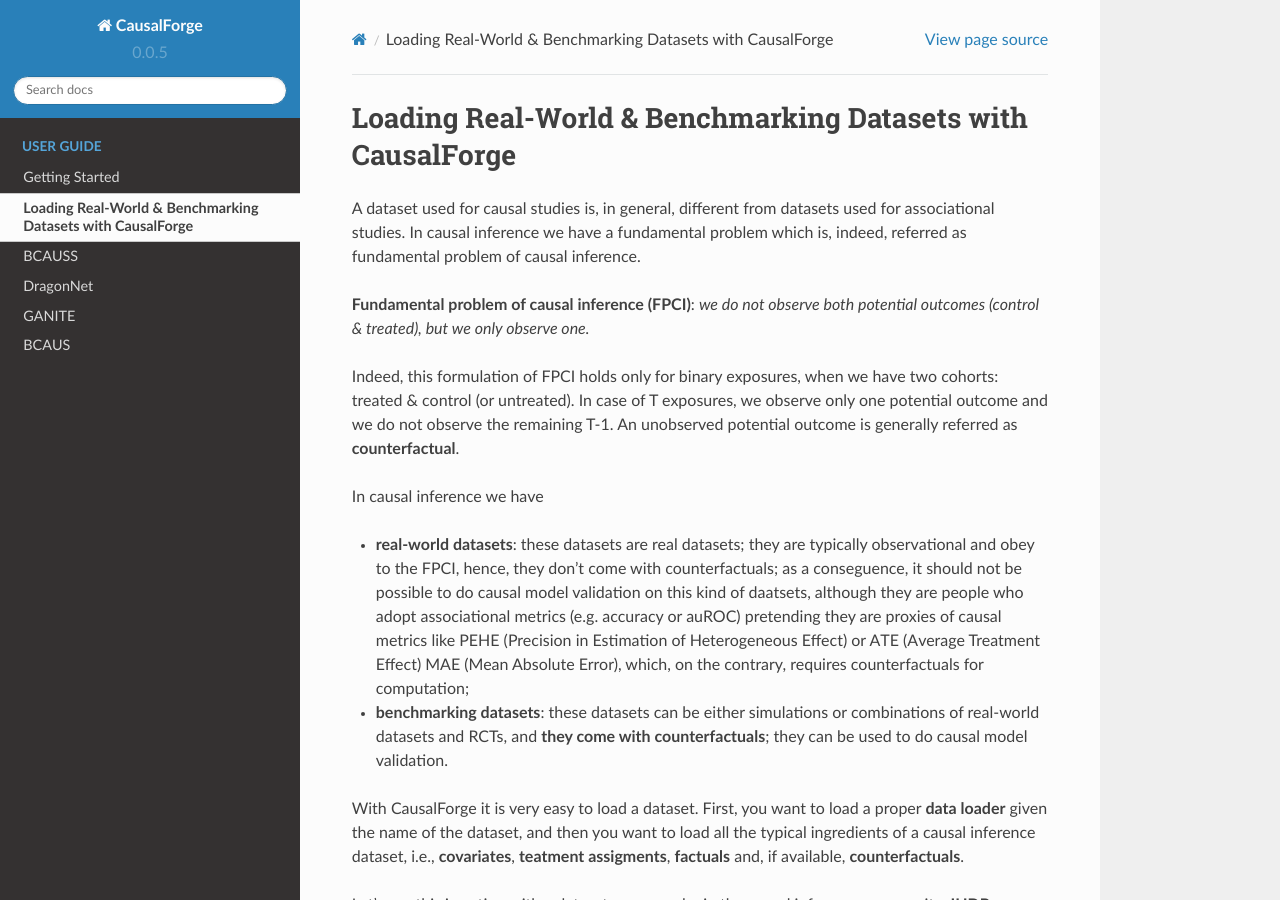
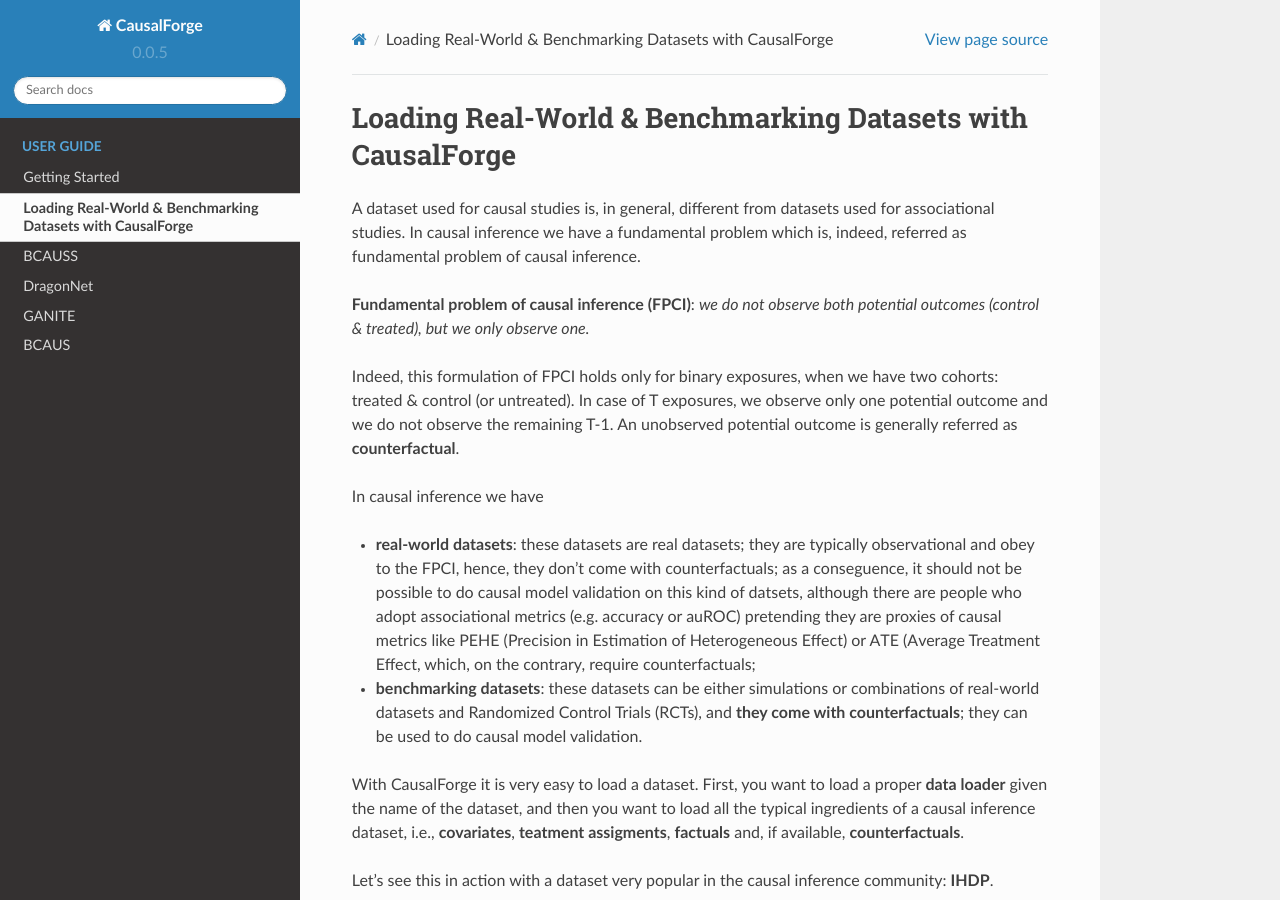
Before and after one commit to anthem-ai/causalforge, a Sphinx documentation site: the page built from docs/source/user_guide/Loading_Causal_RW_Benchmarking_Datasets.rst, in a window 1280 px wide and 900 px high. Built offline with Sphinx 7.4.7 and the Read the Docs theme 2.0.0, drawn with Linux system fonts in a browser that asks for light colours.

Commit message:
Update Loading_Causal_RW_Benchmarking_Datasets.rst

```diff
--- a/docs/source/user_guide/Loading_Causal_RW_Benchmarking_Datasets.rst
+++ b/docs/source/user_guide/Loading_Causal_RW_Benchmarking_Datasets.rst
@@ -20,16 +20,16 @@
 -  **real-world datasets**: these datasets are real datasets; they are
    typically observational and obey to the FPCI, hence, they don’t come
    with counterfactuals; as a conseguence, it should not be possible to
-   do causal model validation on this kind of daatsets, although they
+   do causal model validation on this kind of datsets, although there
    are people who adopt associational metrics (e.g. accuracy or auROC)
    pretending they are proxies of causal metrics like PEHE (Precision in
-   Estimation of Heterogeneous Effect) or ATE (Average Treatment Effect)
-   MAE (Mean Absolute Error), which, on the contrary, requires
-   counterfactuals for computation;
+   Estimation of Heterogeneous Effect) or ATE (Average Treatment Effect,
+   which, on the contrary, require counterfactuals;
 
 -  **benchmarking datasets**: these datasets can be either simulations
-   or combinations of real-world datasets and RCTs, and **they come with
-   counterfactuals**; they can be used to do causal model validation.
+   or combinations of real-world datasets and Randomized Control Trials
+   (RCTs), and **they come with counterfactuals**; they can be used to
+   do causal model validation.
 
 With CausalForge it is very easy to load a dataset. First, you want to
 load a proper **data loader** given the name of the dataset, and then
```
